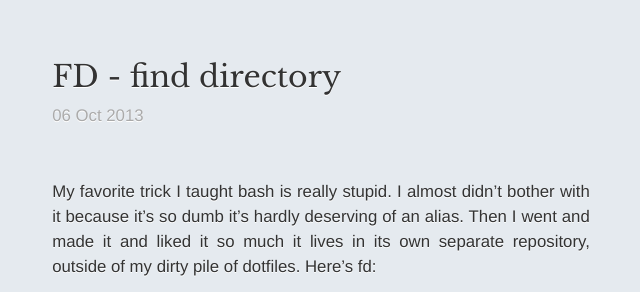
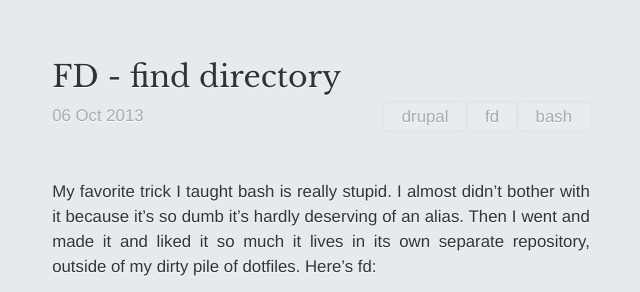
Before and after one commit to sagotsky/sagotsky.github.io, a Jekyll site: the page built from _posts/2013-10-06-fd-find-directory.md, in a window 1280 px wide. Shown: the part 142-434 px from the top of the page, without its empty margins (319-959 px from the left). Built offline with Jekyll 4.4.1, drawn with Linux system fonts in a browser that asks for light colours; nearby versions of some CDN libraries; Markdown is read by kramdown in place of the engine named in the settings.

Commit message:
Added tags to each post

```diff
--- a/_layouts/post.html
+++ b/_layouts/post.html
@@ -2,7 +2,13 @@
 layout: default
 ---
 <h2>{{ page.title }}</h2>
-<p class="meta">{{ page.date | date_to_string }}</p>
+<p class="meta">{{ page.date | date_to_string }}
+  <span class="tags">
+    {% for tag in page.tags %}
+      <a href="{{ site.url }}/tags/#{{ tag }}">{{ tag }}</a>
+    {% endfor %}
+  </span>
+</p>
 
 <div class="post">
 {{ content }}
--- a/css/sagotsky.css
+++ b/css/sagotsky.css
@@ -48,20 +48,17 @@ form#tags > label > input {
   display: none;
 }
 
+.tags>a {
+  float: right;
+}
+
+.tags>a,
 form#tags > label > input + span {
   color: #aaa;
   padding: 0 1em;
   border-radius: 4px;
 }
 
-/*
-form#tags > label > input + span > span.count {
-  display: none;
-}
-form#tags > label:hover > input + span > span.count {
-  display:inline;
-}
-*/
 form#tags > label > input + span > span.count {
   opacity: .25;
 }
@@ -73,11 +70,15 @@ form#tags > label > input + span > span.count:after {
   content: ']';
 }
 
+.tags>a,
 form#tags > label:hover > input + span {
   box-shadow: 0 0 5px rgba(0,0,0, .05);
   background-color: rgba(255,255,255, .1);
+  border: 1px transparent solid;
+  margin-left: 1px;
 }
 
+.tags>a:hover, .tags>a:active,
 form#tags > label > input:checked + span {
   color: #333;
   background-color: #f0f5fa;
```
